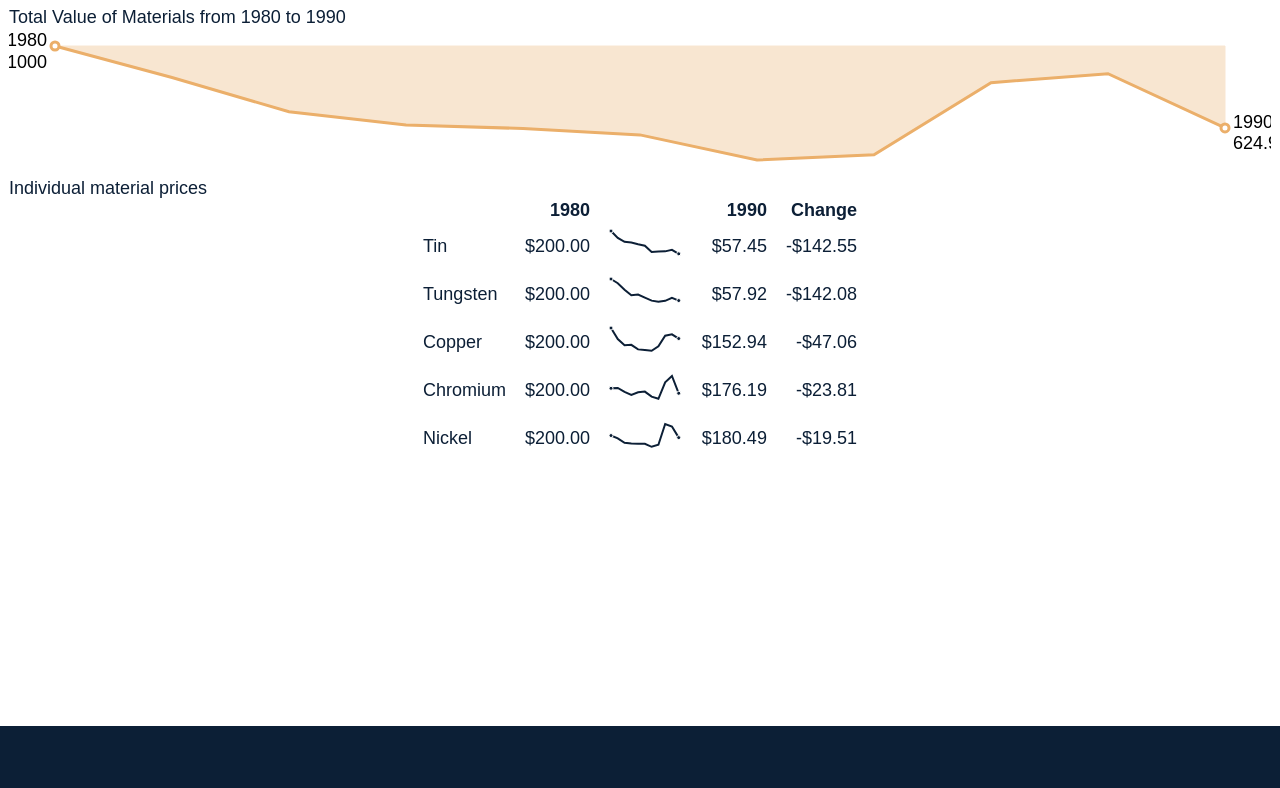
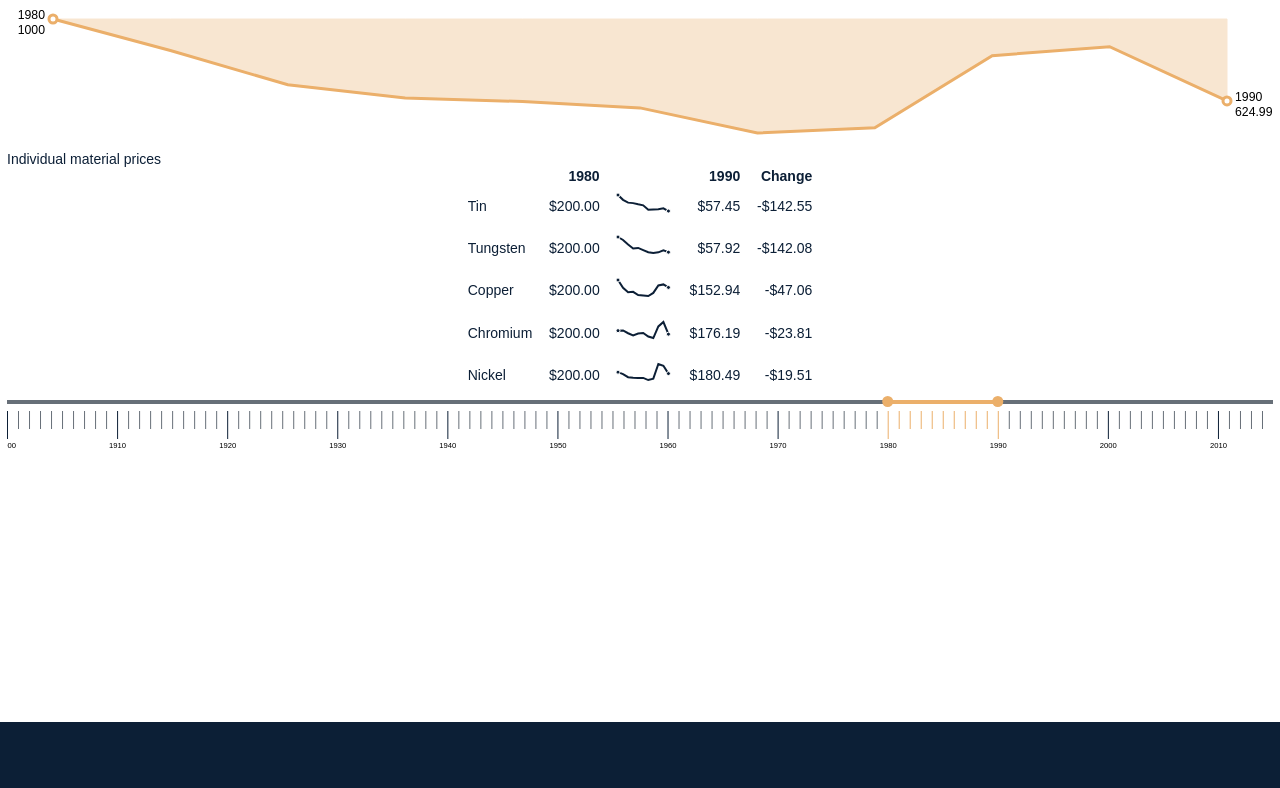
Before and after one commit to darthmall/simon-ehrlich-wager, a website with bundled scripts: page static/index.html in a window 1280 px wide. Shown: the part 92-880 px from the top of the page. Built offline with nearby package versions, Linux system fonts and the light colour scheme.

Commit message:
Render the date slider
Add a date slider component with the necessary configuration options
and the rendering function. Next step: add the interaction for moving
the slider.

```diff
--- a/package.json
+++ b/package.json
@@ -33,6 +33,7 @@
   },
   "dependencies": {
     "d3-array": "^1.2.1",
+    "d3-axis": "^1.0.8",
     "d3-collection": "^1.0.4",
     "d3-format": "^1.2.0",
     "d3-scale": "^1.0.6",
--- /dev/null
+++ b/src/components/dateSlider.js
@@ -0,0 +1,120 @@
+import {range as d3_range} from "d3-array"
+import {axisBottom} from "d3-axis";
+import {scaleLinear} from "d3-scale";
+import {local} from "d3-selection";
+
+export default function dateSlider() {
+  let range = [0, 1],
+    step = 1;
+
+  const x = local();
+
+  function component(sel) {
+    sel.each(function () {
+      const bbox = this.getBoundingClientRect();
+
+      x.set(this, scaleLinear()
+        .domain(range)
+        .range([0, bbox.width])
+      );
+
+      this.setAttribute("viewBox", `0 0 ${bbox.width} 60`);
+    });
+
+    let slider = sel.selectAll(".slider").data(d => [d]),
+      sliderEnter = slider.enter().append("g")
+          .attr("class", "slider");
+
+    sliderEnter.append("rect")
+        .attr("class", "track track--bg")
+        .attr("y", 4)
+        .attr("height", 4);
+
+    sliderEnter.append("rect")
+        .attr("class", "track track--selection")
+        .attr("y", 4)
+        .attr("height", 4);
+
+    slider = slider.merge(sliderEnter);
+
+    slider.select(".track--bg")
+        .attr("width", function () {
+          const [lower, upper] = x.get(this).range();
+          return upper - lower;
+        });
+
+    slider.select(".track--selection")
+        .attr("x", function (d) {
+          return x.get(this)(d[0]);
+        })
+        .attr("width", function (d) {
+          const scale = x.get(this);
+          return scale(d[1]) - scale(d[0]);
+        });
+
+    const thumb = slider.selectAll("[role=slider]")
+        .data(d => d);
+
+    thumb.enter().append("circle")
+        .attr("role", "slider")
+        .attr("r", 5.5)
+        .attr("cy", 5.5)
+      .merge(thumb)
+        .attr("cx", function (d) {
+          return x.get(this)(d);
+        });
+
+    let axis = sel.selectAll(".axis--x").data(d => [d]);
+
+    // Initialize the axis
+    axis = axis.enter()
+      .append("g")
+        .attr("class", "axis--x")
+        .attr("transform", "translate(0, 15)")
+      .merge(axis)
+        .call(function (ax) {
+          const scale = x.get(ax.node()),
+            [lower, upper] = scale.domain();
+
+          ax.call(axisBottom(scale)
+            .tickSize(28)
+            .tickPadding(4)
+            .tickFormat(String)
+            .tickValues(d3_range(lower, upper + 1, step))
+          );
+        })
+        .attr("font-size", null);
+
+    // Modify the axis to suit our style
+    axis.selectAll(".domain").remove();
+
+    axis.selectAll(".axis--selection text").remove();
+
+    const minorTicks = axis.selectAll(".tick")
+      .filter(d => d % 10)
+      .classed("tick--minor", true);
+
+    minorTicks.select("text").remove();
+    minorTicks.select("line").attr("y2", 18);
+
+    sel.call(function (s) {
+      const [lower, upper] = s.datum();
+      s.selectAll(".tick")
+          .classed("tick--selection", d => (d >= lower && d<= upper));
+    });
+  }
+
+  component.range = function (_) {
+    if (arguments.length < 1) return range;
+    range = _;
+    return component;
+  };
+
+  component.step = function (_) {
+    if (arguments.length < 1) return step;
+    step = _;
+    return component;
+  };
+
+  return component;
+}
--- a/src/components/index.js
+++ b/src/components/index.js
@@ -1,2 +1,3 @@
+export {default as dateSlider} from "./dateSlider";
 export {default as priceTable} from "./priceTable";
 export {default as totalValue} from "./totalValue";
--- a/src/main.js
+++ b/src/main.js
@@ -1,6 +1,7 @@
+import {extent} from "d3-array";
 import {select} from "d3-selection";
 
-import {priceTable, totalValue} from "./components";
+import {dateSlider, priceTable, totalValue} from "./components";
 import {simonEhrlichWager} from "./model";
 import prices from "../data/metals.json";
 
@@ -17,9 +18,11 @@ main.append("header")
   .text("Simon-Ehrlich Wager");
 
 const totalValueFigure = main.append("figure"),
-  priceTableFigure = main.append("figure");
+  priceTableFigure = main.append("figure"),
+  yearSlider = main.append("svg");
 
-const total = totalValue();
+const total = totalValue(),
+  slider = dateSlider().range(extent(prices, d => d.year));
 
 function update() {
   draw(simonEhrlichWager(prices,
@@ -31,6 +34,7 @@ function update() {
 function draw(data) {
   totalValueFigure.call(total.data(data));
   priceTableFigure.call(priceTable, data);
+  yearSlider.datum([state.startYear, state.endYear]).call(slider);
 }
 
 update();
--- a/static/css/style.css
+++ b/static/css/style.css
@@ -1,6 +1,7 @@
 :root {
   --darkblue: #0C1F36;
   --orange: #EBAF6A;
+  --gray: #676F78;
 
   --main-color: var(--darkblue);
   --accent-color: var(--orange);
@@ -12,9 +13,10 @@ html {
   font-size: 16px;
 }
 
-body {
+body,
+svg {
   margin: 0;
-  font-size: 1.125rem;
+  font-size: 0.875em;
 }
 
 body > * {
@@ -28,6 +30,10 @@ main {
 footer {
   background-color: #0C1F36;
   min-height: 25vh;
+}
+
+svg {
+  width: 100%;
 }
 
 figure {
@@ -56,12 +62,12 @@ th {
 }
 
 td {
-  height: 2.88rem;
+  height: 2.88em;
 }
 
 td + td,
 th + th {
-  padding-left: 1.125rem;
+  padding-left: 1.125em;
 }
 
 table .numeric {
@@ -69,9 +75,22 @@ table .numeric {
 }
 
 .sparkline svg {
-  width: 4.608rem;
-  height: 1.8rem;
+  width: 4.608em;
+  height: 1.8em;
   padding: 0;
+}
+
+.track {
+  fill: var(--gray);
+}
+
+.track--selection {
+  fill: var(--accent-color);
+}
+
+[role=slider],
+.selection {
+  fill: var(--accent-color);
 }
 
 .chart-background {
@@ -124,24 +143,17 @@ table .numeric {
   text-anchor: end;
 }
 
-.tick,
-.annotations {
-  font-size: 10px;
+.tick text {
+  font-size: 0.625em;
+}
+.tick line {
+  stroke: var(--main-color);
 }
 
-.tick line {
-  stroke: white;
+.tick--minor line {
+  stroke: var(--gray);
 }
 
-.brush-area {
-  fill: none;
+.tick--selection line {
+  stroke: var(--accent-color);
 }
-
-.brush-selection {
-  cursor: move;
-  fill-opacity: 0;
-}
-
-.brush-handle {
-  cursor: ew-resize;
-}
```
Also changed, not shown: 1 other file.
